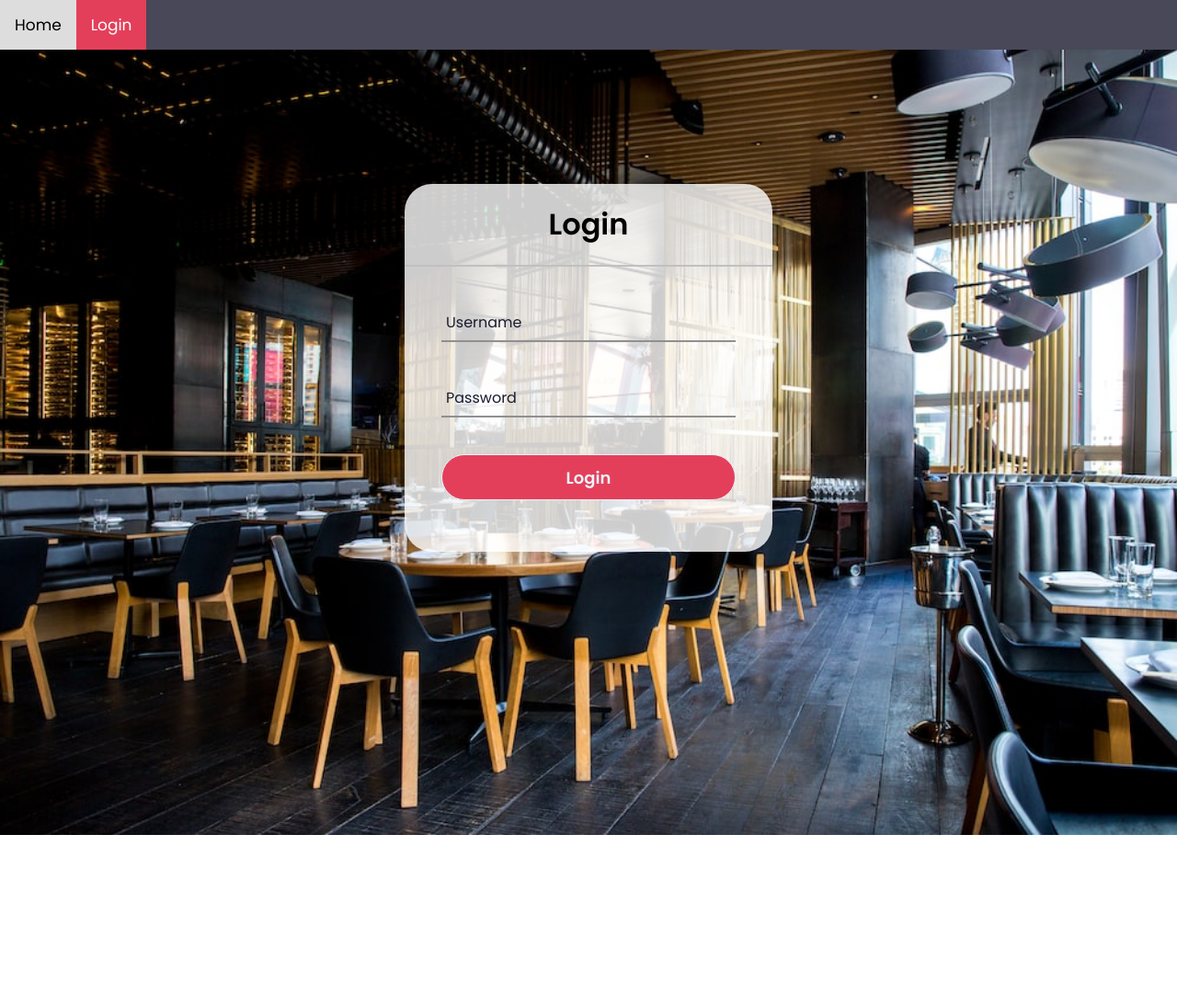
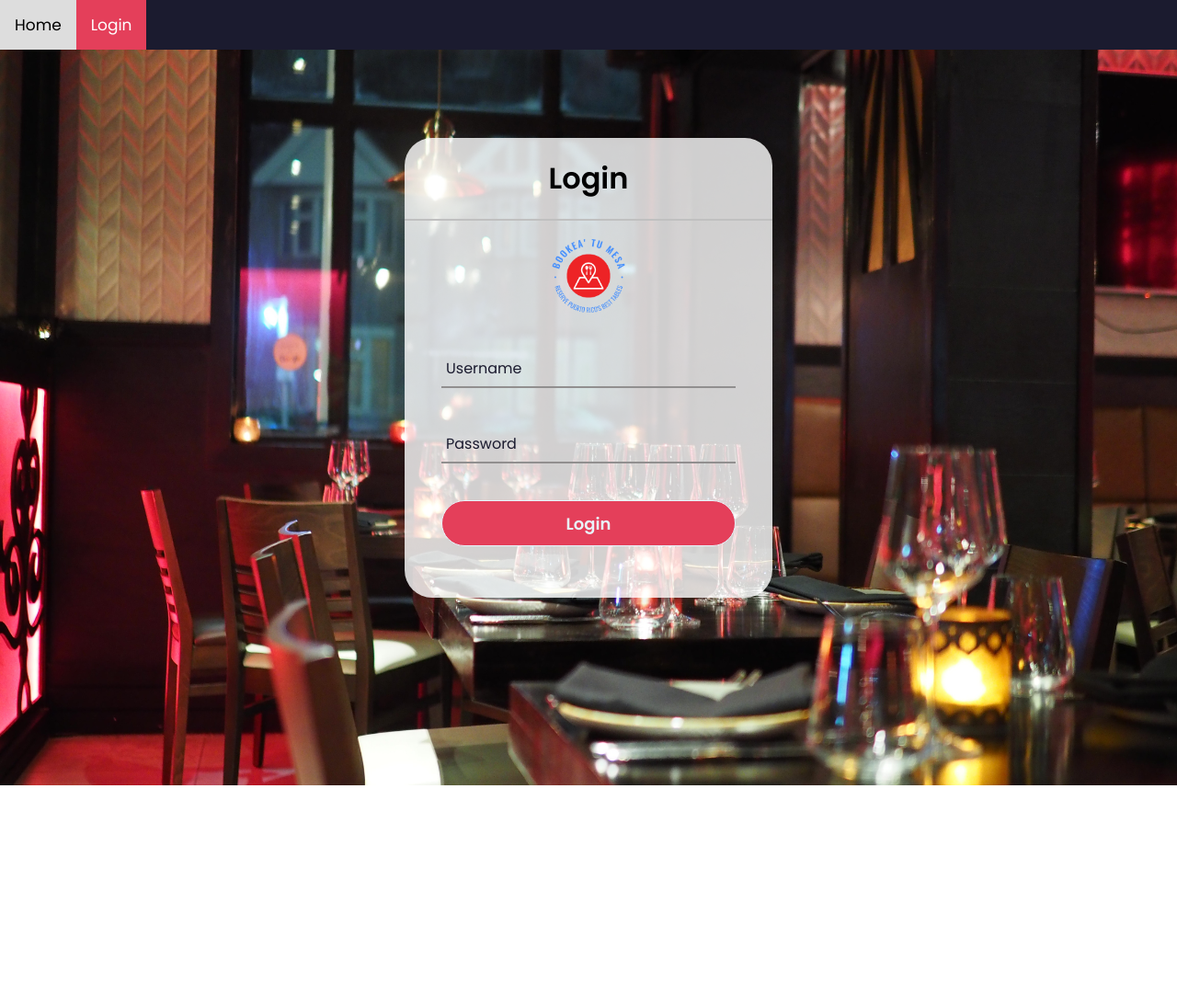
Before and after one commit to edgarjrivera/Bookea-tu-Mesa, a PHP site: page /validar.php in a window 1280 px wide. Shown: the top 1094 px of the page at 92% size. After the commit the page ends 854 px from the top, so only its background shows below. Run offline with PHP 8.4, Linux system fonts and the light colour scheme; data that the repository does not hold is empty.

Commit message:
Log in changes

```diff
--- a/CSS/LogIn-style.css
+++ b/CSS/LogIn-style.css
@@ -17,7 +17,7 @@
 }
 
 .topnav {
-  background-color: rgba(27, 27, 47, 0.8);
+  background-color:#1b1b2f;
   overflow: hidden;
 }
 
@@ -31,18 +31,33 @@
   color: white;
 }
 
-.background-img
-{
+.background-img {
   margin: 0;
   padding: 0;
-  background: url("Media/rest_img.jpg");
   background-repeat: no-repeat;
   background-size: cover;
-  height: 100%;
-  width:100%;
+  height: 100vh;
+  width: 100%;
   overflow: hidden;
   color: #1b1b2f;
 }
+
+@media screen and (max-width: 767px) {
+  .background-img {
+    height: 100%;
+    background-size: contain;
+    background-position: center center;
+  }
+}
+
+.logo-img {
+  display: block; /* make the logo element a block element */
+  max-width: 20%; /* set a maximum width for the logo element */
+  height: auto; /* allow the height of the logo element to adjust automatically */
+  margin: 0 auto; /* center the logo element horizontally */
+  padding-top: 20px;
+}
+
 
 .center {
   position: absolute;
@@ -50,7 +65,7 @@
   left: 50%;
   transform: translate(-50%, -50%);
   width: 400px;
-  height: 400px;
+  height: 500px;
   background: rgba(255, 255, 255, 0.8);
   border-radius: 30px;
   box-shadow: 10px 10px 15px rgba(0, 0, 0, 0.05);
@@ -71,7 +86,6 @@ form .txt_field {
   position: relative;
   border-bottom: 2px solid rgb(145, 143, 143);
   margin: 40px 0;
-
 }
 
 .txt_field input {
--- a/login.php
+++ b/login.php
@@ -6,18 +6,19 @@
         <title>Booking List</title>
         <meta name="viewport" content="width=device-width, initial-scale=1">
         <link rel="stylesheet" href="CSS/LogIn-style.css">
-        <div class="topnav">
-            <a href="BookeaTuMesa.php">Home</a>
-            <a class="active" href="login.php" >Login</a>
-         </div>
   </head>
   <body>
+  <nav class="topnav">
+        <a href="BookeaTuMesa.php">Home</a>
+        <a class="active" href="login.php" >Login</a>
+    </nav>
     <!-- foto del Login -->
-  <img src="Media/restaurante blanco y negro.jpg" height="100%" width="100%">
+  <img src="Media/rest_img.jpg" class="background-img">
 
       <!-- log in  -->
     <div class="center">
       <h1>Login</h1>
+      <img src="Media/bookea-logo.png" class="logo-img">
       <form action="validar.php" method="post" >
         <div class="txt_field">
           <input type="text" name="username" required>
```
Also changed, not shown: Media/inside rest image.jpg (deleted), Media/restB&W.jpg (renamed from Media/restaurante blanco y negro.jpg).
